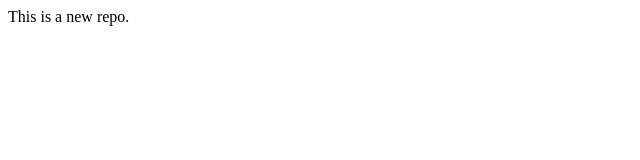
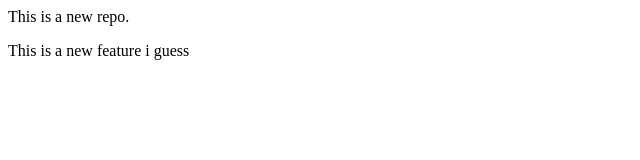
Before and after one commit to prayashprdn/localrepo, a plain HTML site: page index.html in a window 1280 px wide. Shown: the whole page, without its empty margins (0-640 px from the left). Drawn offline with Linux system fonts and the light colour scheme.

Commit message:
New faeture

```diff
--- a/index.html
+++ b/index.html
@@ -1 +1,2 @@
 <p>This is a new repo.</p>
+<p>This is a new feature i guess</p>
```
